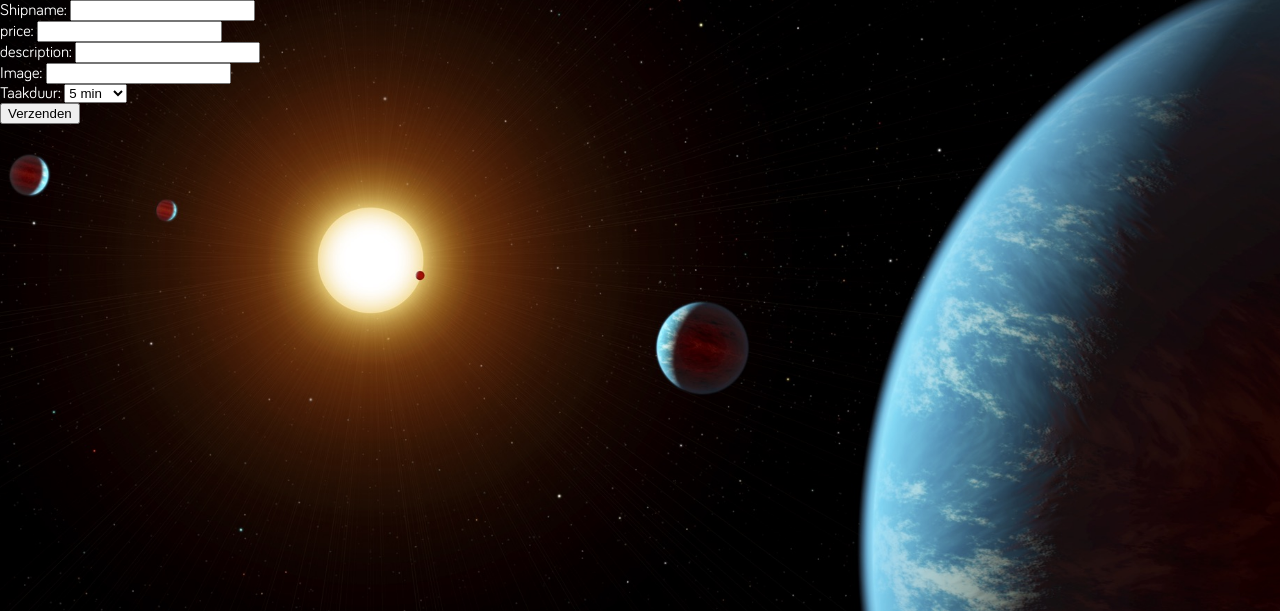
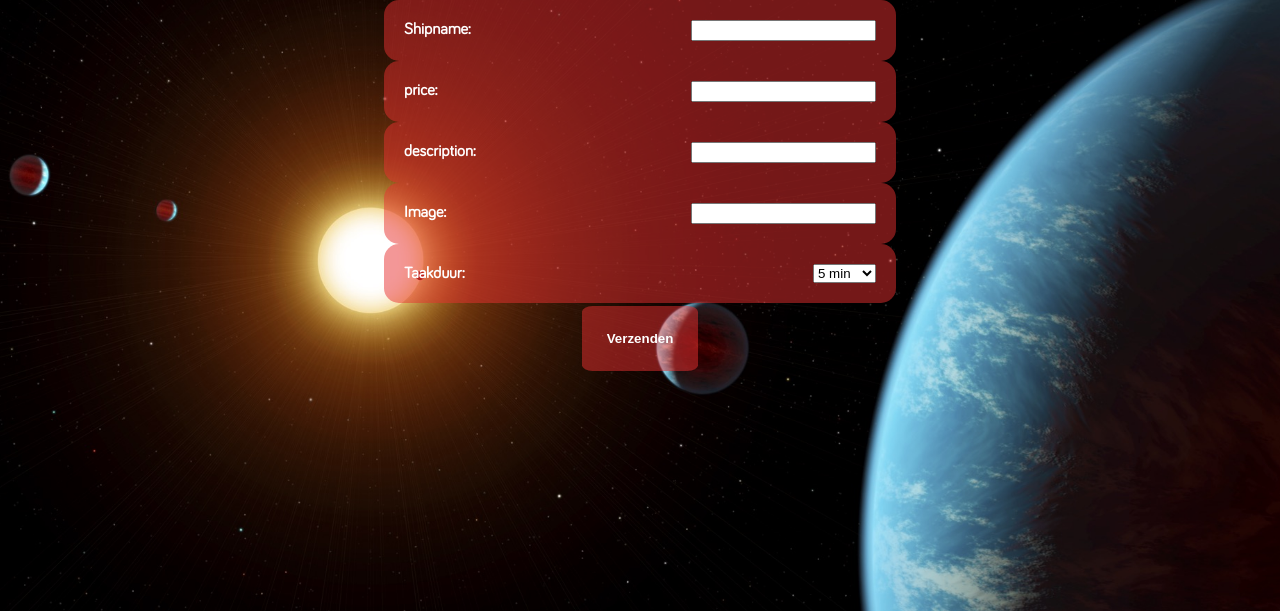
Before and after one commit to enevik/SpaceGame, a PHP site: page /createShip.php in a window 1280 px wide. Shown: the part 68-679 px from the top of the page. Run offline with PHP 8.4, Linux system fonts and the light colour scheme; data comes from the database, SQL or seed files in the repository; some web fonts are replaced.

Commit message:
createship.php style

```diff
--- a/createShip.php
+++ b/createShip.php
@@ -8,6 +8,8 @@ require  'header.php'
 
 <form action="databaseController.php" method="post">
     <input type="hidden" name="type" value="create">
+    <div class="container">
+        <div class="createshipflex">
             <div class="form-group">
                     <label for="shipname">Shipname:</label>
                     <input type="text" name="shipname" id="shipname">
@@ -38,11 +40,7 @@ require  'header.php'
                     <option value="20">20 min</option>
                     <option value="25">25 min</option>
                 </select>
-
-
-
             </div>
-
-
-    <input type="submit" value="Verzenden">
+            <input type="submit" value="Verzenden" class="blueButton createshipbutton">
+        </div>
 </form>
--- a/style.css
+++ b/style.css
@@ -331,8 +331,35 @@ h1 {
 .button{
 	margin: 3px;
 	text-decoration: none;
-	background-color: darkblue;
 	border: none;
 	border-radius: 9%;
 	color: white;
 }
+.blueButton{
+	background-color: darkblue;
+	margin: 3px;
+	text-decoration: none;
+	border: none;
+	border-radius: 9%;
+	color: white;
+}
+/*createShip.php*/
+.createshipflex div{
+	background: rgba(232, 49, 49, 0.5);
+	padding: 20px;
+	border-radius: 15px;
+	display: flex;
+	flex-direction: row;
+	justify-content: space-between;
+	margin-right: 25%;
+	margin-left: 25%;
+	font-weight: bold;
+}
+.createshipbutton{
+	background-color: 	rgba(232,49,49,0.5);
+	display: flex;
+	margin-left: auto;
+	margin-right: auto;
+	padding: 25px;
+	font-weight: bold;
+}
--- a/trading.php
+++ b/trading.php
@@ -55,7 +55,7 @@ $shipinfos = $query->fetchAll(PDO::FETCH_ASSOC);
         <label for="username">Grondstoffen:</label>
         <input type="text" name="material" id="material" placeholder="vul aantal grondstoffen in">
 
-        <input type="submit" class="button sellbutton" value="Verkopen">
+        <input type="submit" class="blueButton" value="Verkopen">
     </div>
 
 
@@ -99,9 +99,9 @@ $shipprice = htmlentities($shipinfo['price']);
             <h3 class="info-task">Task time: <?php echo $time. ' min or less' ?></h3>
             <h3 class="commodities">Money</h3>
             <p><?php echo $shipprice ?></p>
-            <form class="button"  action="databaseController.php?userid=<?= $id ?>&shipid=<?=$shipid?>" method="post">
+            <form class="blueButton"  action="databaseController.php?userid=<?= $id ?>&shipid=<?=$shipid?>" method="post">
                 <input type="hidden" name="type" value="buy_ship">
-                <input type="submit" class="button" value="BUY">
+                <input type="submit" class="blueButton" value="BUY">
             </form>
     </div>
 </div>
```
Lines whose indentation alone changed are shown as unchanged.
